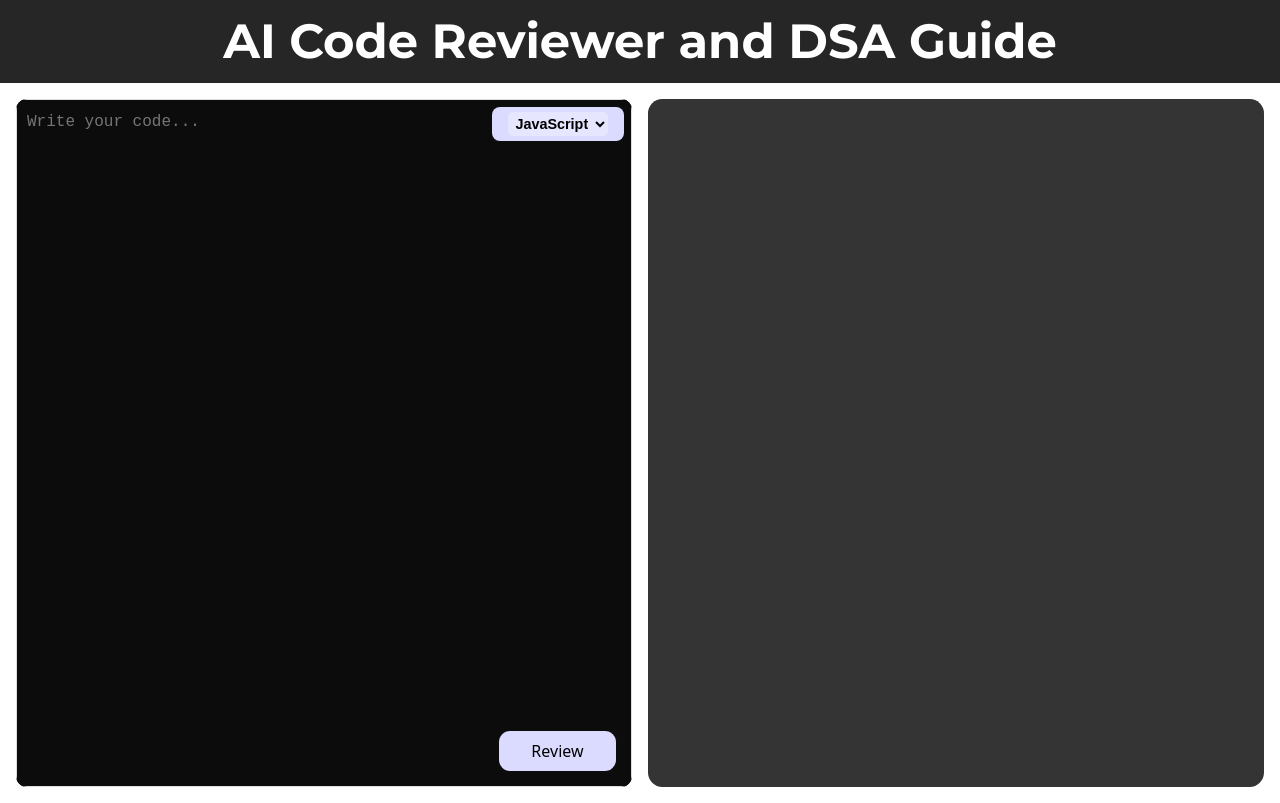
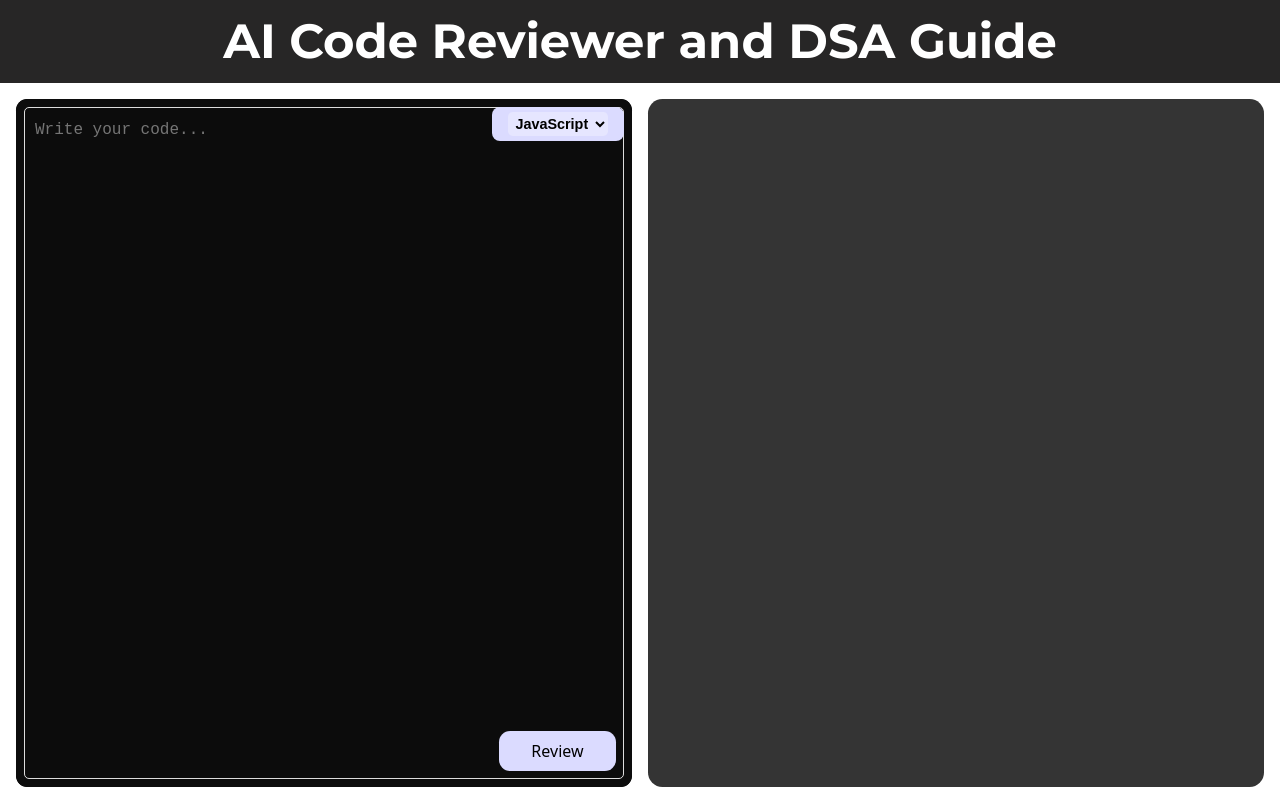
Before and after one commit to nikhildevlopper2003/AI-Code-Reviewer-and-DSA-Guide, a React (Vite) app in the folder frontend/: page / in a window 1280 px wide. Built offline with nearby package versions, Linux system fonts and the light colour scheme.

Commit message:
Fix code editor border and scrolling issues

```diff
--- a/frontend/src/App.css
+++ b/frontend/src/App.css
@@ -53,6 +53,7 @@ main {
 }
 
 main .left, main .right {
+
   height: 100%;
   flex-basis: 50%;
   border-radius: 0.7rem;
@@ -62,6 +63,7 @@ main .left, main .right {
 main .left {
   background-color: #000000;
   position: relative;
+  overflow: auto;
 }
 
 .left .code, .code pre, .code pre code {
@@ -69,9 +71,11 @@ main .left {
   width: 100%;
   margin: 0;
   overflow: auto;
+  display: flex;
   white-space: pre-wrap;
   border-radius: 0.7rem;
   background-color: #0c0c0c;
+  padding: 0.5rem;
 }
 
 /* Review Button */
@@ -93,9 +97,12 @@ main .right {
   background-color: #343434;
   padding: 1rem 2rem;
   font-size: 1.5rem;
-  overflow: auto;
-  border-radius:0.9rem
-}
+  overflow-y: auto;
+  overflow-x: hidden;
+  max-height: 100%;
+  border-radius: 0.9rem;
+  word-wrap: break-word; }
+
 
 /* Language Selector */
 .language-selector {
```
